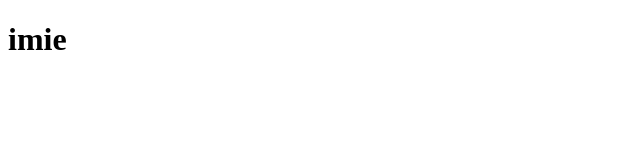
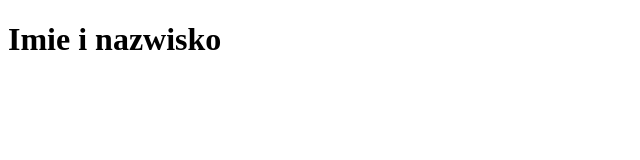
Before and after one commit to aserwois/Marcin, a plain HTML site: page index.html in a window 1280 px wide. Shown: the whole page, without its empty margins (0-640 px from the left). Drawn offline with Linux system fonts and the light colour scheme.

Commit message:
Update name

```diff
--- a/index.html
+++ b/index.html
@@ -2,6 +2,6 @@
 <html>
   <head></head>
   <body>
-    <h1>imie</h1>
+    <h1>Imie i nazwisko</h1>
   </body>
 </html>
```
